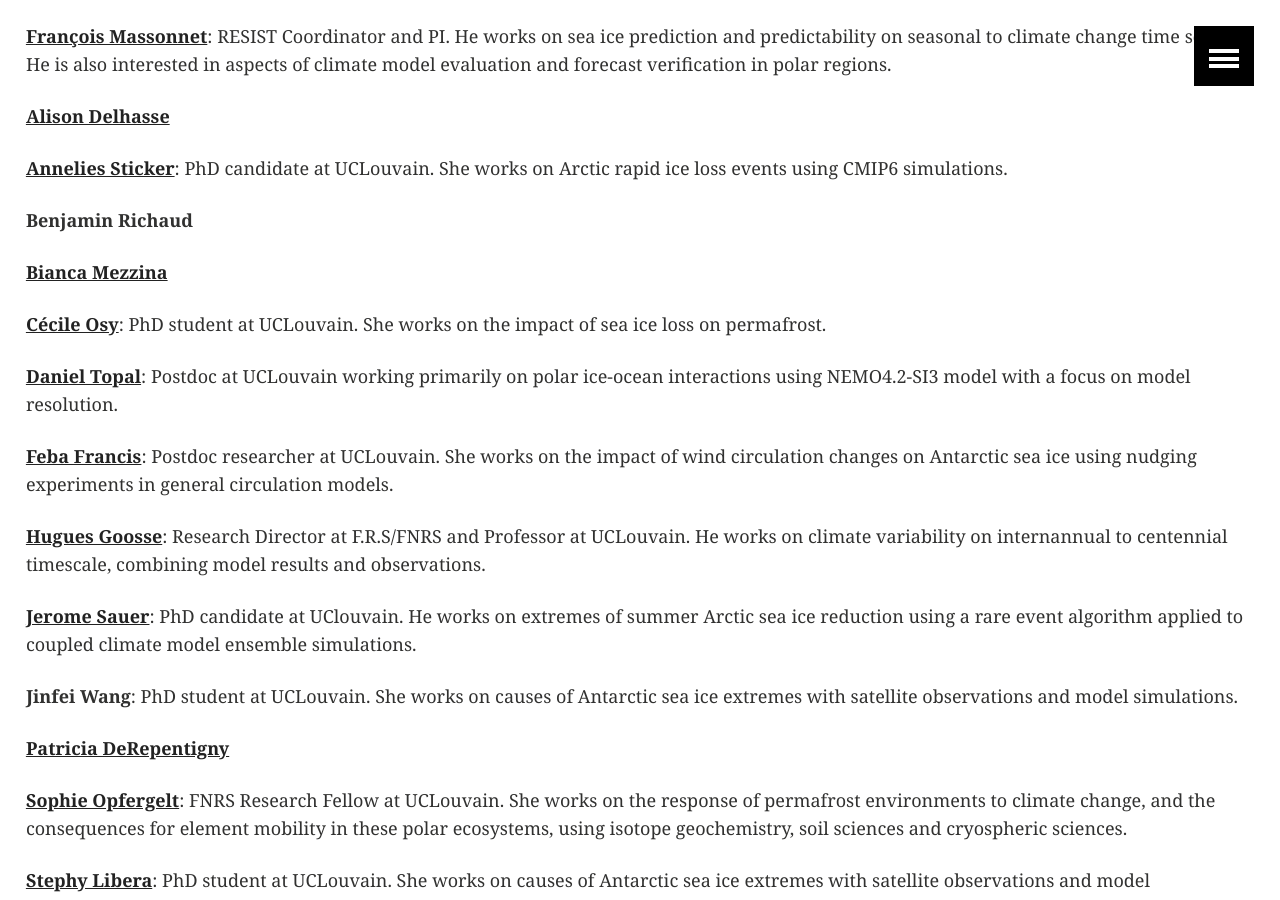
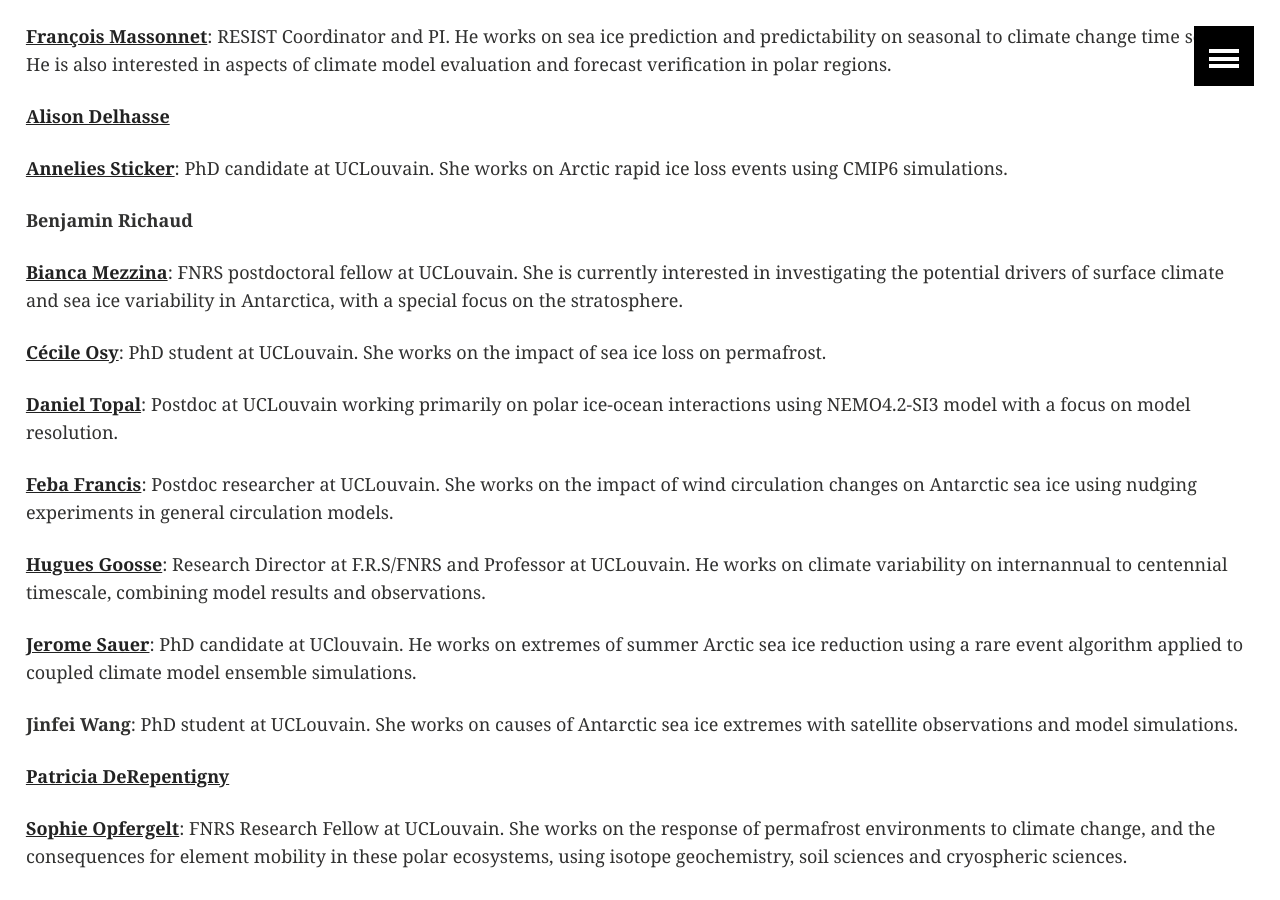
Before and after one commit to resist-impuls/resist-impuls.github.io, a Jekyll site: the page built from people.md, in a window 1280 px wide and 900 px high, scrolled down 1027 px. Built offline with Jekyll 4.4.1, drawn with Linux system fonts in a browser that asks for light colours; our own code applies the rules of GitHub Pages for plain Markdown files.

Commit message:
Update people.md

```diff
--- a/people.md
+++ b/people.md
@@ -18,7 +18,7 @@ _From left to right: Stéphane Vannitsem, Jonathan Demaeyer, Jinfei Wang, Feba F
 
 **Benjamin Richaud**
 
-[**Bianca Mezzina**](https://uclouvain.be/en/directories/bianca.mezzina)
+[**Bianca Mezzina**](https://uclouvain.be/en/directories/bianca.mezzina): FNRS postdoctoral fellow at UCLouvain. She is currently interested in investigating the potential drivers of surface climate and sea ice variability in Antarctica, with a special focus on the stratosphere.
 
 [**Cécile Osy**](https://uclouvain.be/en/directories/cecile.osy): PhD student at UCLouvain. She works on the impact of sea ice loss on permafrost.
 
```
